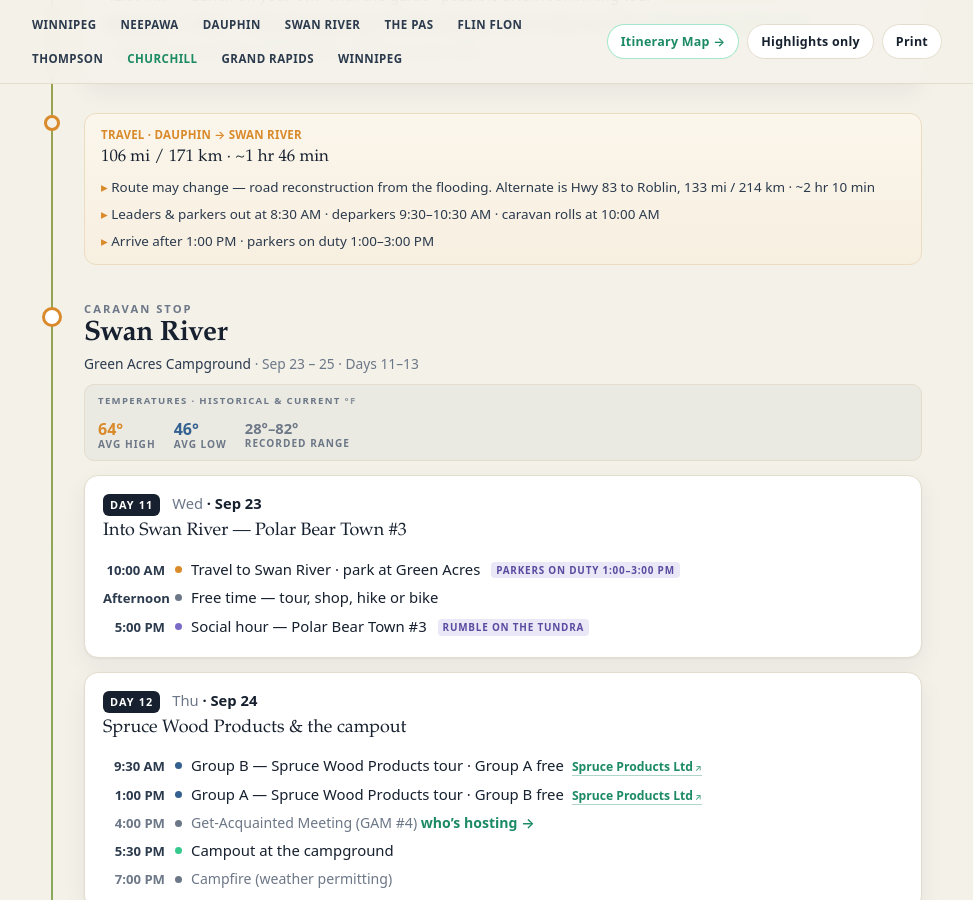
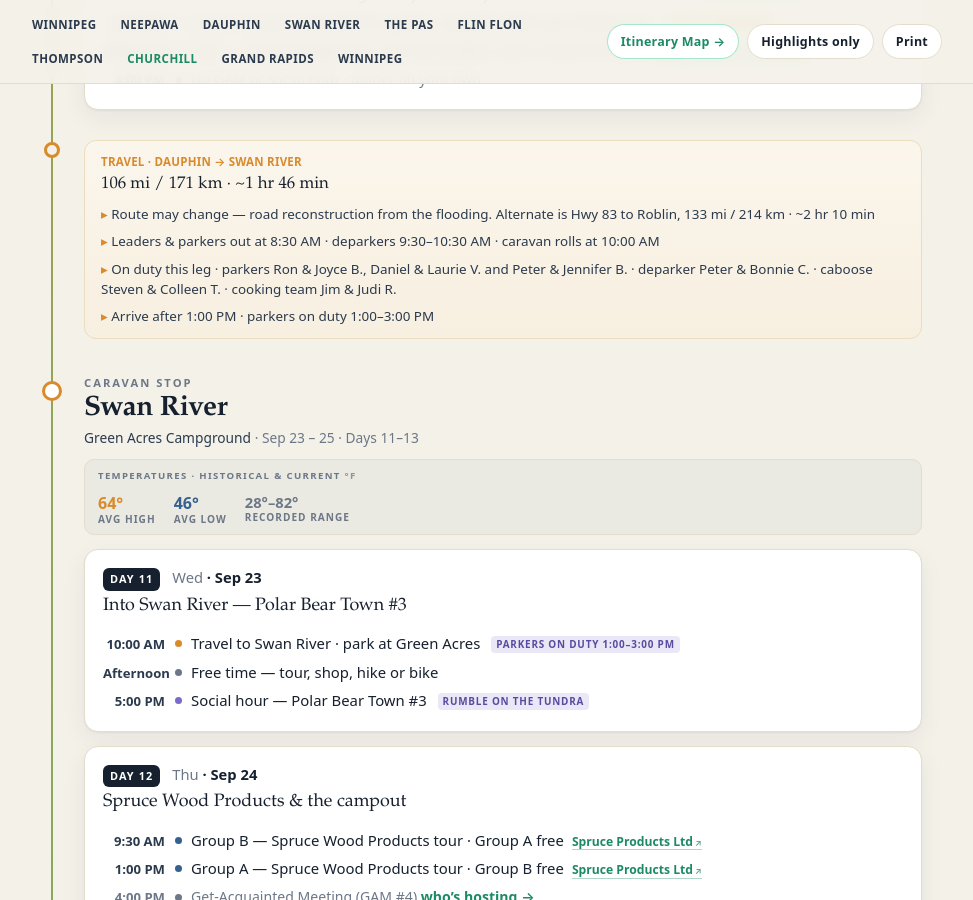
Before and after one commit to snthor-phd/polar-bears-2026, a Jekyll site: the page built from itinerary/index.html, in a window 1280 px wide and 900 px high, scrolled down 4307 px. Shown: the whole window, without its empty margins (158-1131 px from the left). Built offline with Jekyll 4.4.1, drawn with Linux system fonts in a browser that asks for light colours; some of the changed text lies outside the part shown.

Commit message:
Add the on-duty crews for the Dauphin and Swan River legs
From the printed travel guide pages for the first three stops. Surnames as initials, no member numbers.

Co-Authored-By: Claude Opus 5 <noreply@anthropic.com>

Claude-Session: https://claude.ai/code/session_01Qb6YmD1yXZCoZS3EnvskiL

```diff
--- a/_data/itinerary.json
+++ b/_data/itinerary.json
@@ -345,6 +345,7 @@
    "dist": "96 mi / 155 km · ~1 hr 48 min",
    "notes": [
     "Leaders &amp; parkers out at 9:00 AM · deparkers 9:30–10:30 AM · caravan rolls at 10:00 AM",
+    "On duty this leg · parkers Dan Jr. &amp; Maria M. and Jim &amp; Karin D. · deparker George &amp; Sheryl M. · caboose Randy &amp; Carol W.",
     "Arrive after 1:00 PM · parkers on duty 1:00–3:00 PM"
    ]
   },
@@ -545,6 +546,7 @@
    "notes": [
     "Route may change — road reconstruction from the flooding. Alternate is Hwy 83 to Roblin, 133 mi / 214 km · ~2 hr 10 min",
     "Leaders &amp; parkers out at 8:30 AM · deparkers 9:30–10:30 AM · caravan rolls at 10:00 AM",
+    "On duty this leg · parkers Ron &amp; Joyce B., Daniel &amp; Laurie V. and Peter &amp; Jennifer B. · deparker Peter &amp; Bonnie C. · caboose Steven &amp; Colleen T. · cooking team Jim &amp; Judi R.",
     "Arrive after 1:00 PM · parkers on duty 1:00–3:00 PM"
    ]
   },
```
